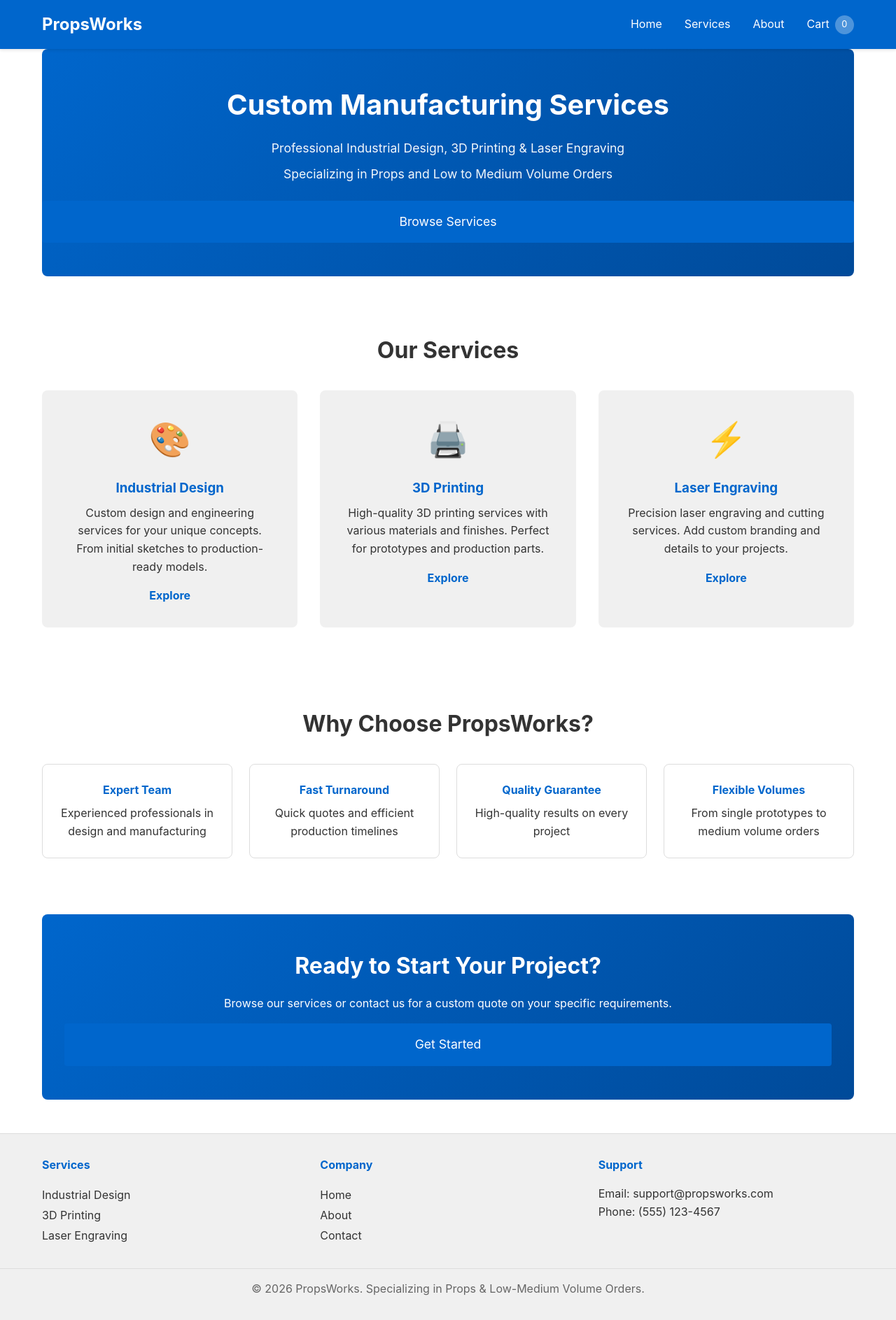
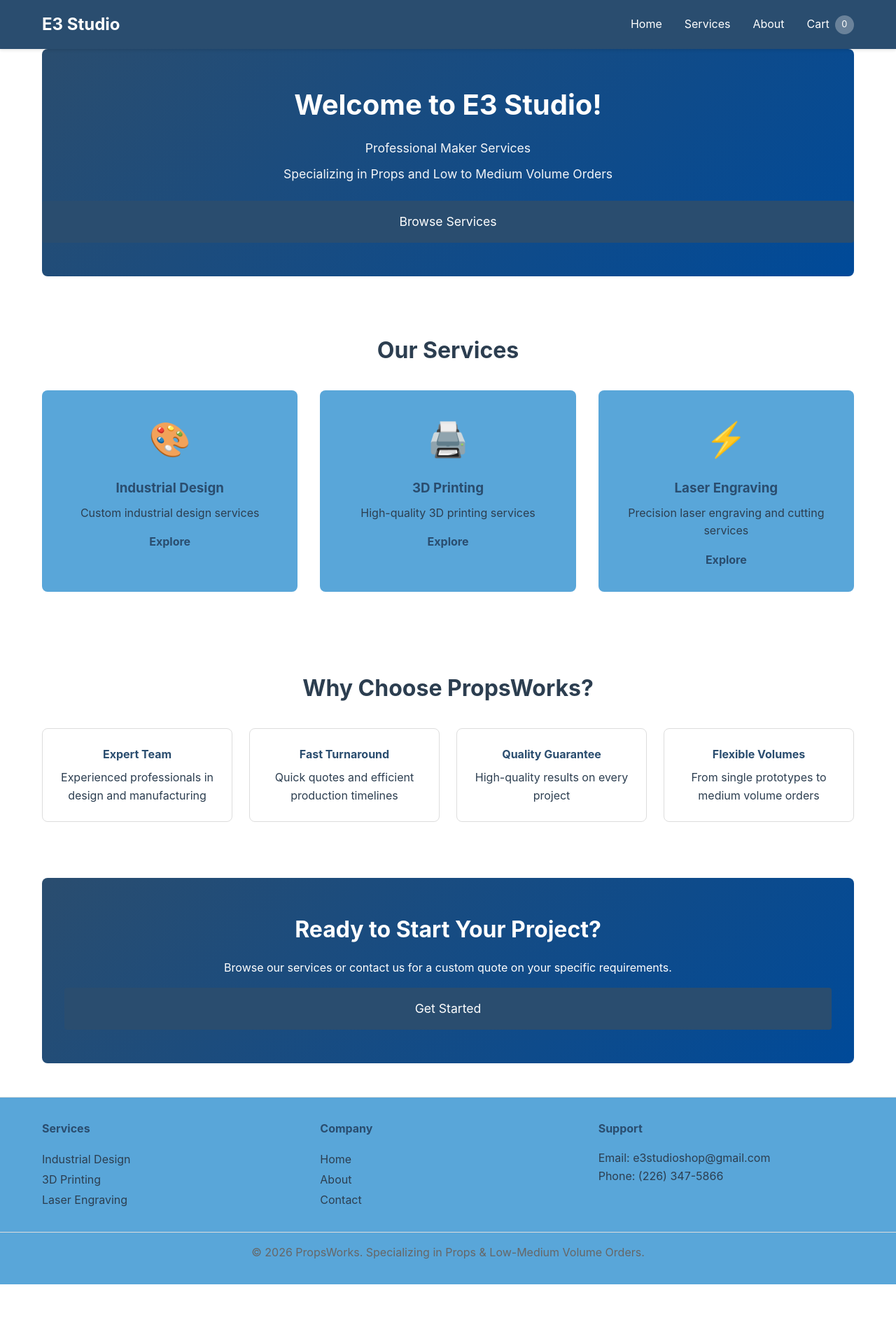
Before and after one commit to eric4oo/e3website, a Flask app: page / in a window 1280 px wide. Shown: the whole page at 70% size. After the commit the page ends 1836 px from the top, so only its background shows below. Run offline with Flask 3, Linux system fonts and the light colour scheme.

Commit message:
Sync admin panel with website - dynamic content management
- Added global context processor to inject content into all templates
- Updated routes to pass content dynamically
- Modified templates to use dynamic site title, hero text, and footer info
- Updated CSS color variables to load from admin panel settings
- Added support for editable: site title, hero section, about page, contact info, colors
- All changes now reflect immediately from admin panel without restart

```diff
--- a/app/__init__.py
+++ b/app/__init__.py
@@ -1,8 +1,18 @@
 import os
 from flask import Flask
 from flask_sqlalchemy import SQLAlchemy
+import json
 
 db = SQLAlchemy()
+
+def load_content():
+    """Load content from JSON file."""
+    root_dir = os.path.dirname(os.path.dirname(os.path.abspath(__file__)))
+    content_file = os.path.join(root_dir, 'instance', 'content.json')
+    if os.path.exists(content_file):
+        with open(content_file, 'r') as f:
+            return json.load(f)
+    return {}
 
 def create_app(config_name='development'):
     """Application factory function."""
@@ -23,6 +33,11 @@ def create_app(config_name='development'):
     # Initialize database
     db.init_app(app)
 
+    # Add context processor to inject content into all templates
+    @app.context_processor
+    def inject_content():
+        return {'content': load_content()}
+
     # Register blueprints
     from app.routes import main_bp
     from app.services import services_bp
--- a/app/routes.py
+++ b/app/routes.py
@@ -1,16 +1,28 @@
 from flask import Blueprint, render_template
+import json
+import os
 
 main_bp = Blueprint('main', __name__)
+
+def load_content():
+    """Load content from JSON file."""
+    content_file = os.path.join(os.path.dirname(__file__), '..', 'instance', 'content.json')
+    if os.path.exists(content_file):
+        with open(content_file, 'r') as f:
+            return json.load(f)
+    return {}
 
 @main_bp.route('/')
 def index():
     """Home page route."""
-    return render_template('index.html', title='Home')
+    content = load_content()
+    return render_template('index.html', title='Home', content=content)
 
 @main_bp.route('/about')
 def about():
     """About page route."""
-    return render_template('about.html', title='About')
+    content = load_content()
+    return render_template('about.html', title='About', content=content)
 
 @main_bp.route('/health')
 def health():
--- a/app/services.py
+++ b/app/services.py
@@ -3,6 +3,8 @@ from app.models import Service, Cart, CartItem, Order, OrderItem, db
 from app.payment import get_square_processor
 import uuid
 from datetime import datetime
+import json
+import os
 
 services_bp = Blueprint('services', __name__, url_prefix='/services')
 
@@ -13,11 +15,20 @@ CATEGORIES = {
     'laser_engraving': 'Laser Engraving'
 }
 
+def load_content():
+    """Load content from JSON file."""
+    content_file = os.path.join(os.path.dirname(__file__), '..', 'instance', 'content.json')
+    if os.path.exists(content_file):
+        with open(content_file, 'r') as f:
+            return json.load(f)
+    return {}
+
 
 @services_bp.route('/')
 def catalog():
     """Display all services/products."""
     category = request.args.get('category')
+    content = load_content()
 
     if category and category in CATEGORIES:
         services = Service.query.filter_by(category=category, is_active=True).all()
@@ -27,14 +38,16 @@ def catalog():
     return render_template('services/catalog.html',
                          services=services,
                          categories=CATEGORIES,
-                         selected_category=category)
+                         selected_category=category,
+                         content=content)
 
 
 @services_bp.route('/<slug>')
 def service_detail(slug):
     """Display service details."""
+    content = load_content()
     service = Service.query.filter_by(slug=slug).first_or_404()
-    return render_template('services/detail.html', service=service)
+    return render_template('services/detail.html', service=service, content=content)
 
 
 @services_bp.route('/add-to-cart', methods=['POST'])
@@ -86,18 +99,20 @@ def add_to_cart():
 @services_bp.route('/cart')
 def view_cart():
     """Display shopping cart."""
+    content = load_content()
     session_id = request.cookies.get('cart_session')
     cart = None
 
     if session_id:
         cart = Cart.query.filter_by(session_id=session_id).first()
 
-    return render_template('services/cart.html', cart=cart)
+    return render_template('services/cart.html', cart=cart, content=content)
 
 
 @services_bp.route('/checkout')
 def checkout():
     """Checkout page."""
+    content = load_content()
     session_id = request.cookies.get('cart_session')
     cart = None
 
@@ -105,7 +120,7 @@ def checkout():
         cart = Cart.query.filter_by(session_id=session_id).first()
 
     if not cart or len(cart.items) == 0:
-        return render_template('services/cart_empty.html')
+        return render_template('services/cart_empty.html', content=content)
 
     # Pass Square configuration to template
     from flask import current_app
@@ -115,6 +130,7 @@ def checkout():
 
     return render_template('services/checkout.html',
                          cart=cart,
+                         content=content,
                          square_app_id=square_app_id,
                          square_location_id=square_location_id,
                          cart_total_cents=cart_total_cents)
--- a/instance/content.json
+++ b/instance/content.json
@@ -1,35 +1,35 @@
 {
-  "site_title": "PropsWorks",
-  "site_tagline": "Custom Props & Low-Volume Manufacturing",
-  "hero_title": "Welcome to PropsWorks",
-  "hero_subtitle": "Professional Props and Manufacturing Services",
-  "about_title": "About PropsWorks",
   "about_content": "We specialize in creating custom props and providing low-volume manufacturing services.",
-  "services": {
-    "industrial_design": {
-      "title": "Industrial Design",
-      "description": "Custom industrial design services",
-      "price": 5000
-    },
-    "3d_printing": {
-      "title": "3D Printing",
-      "description": "High-quality 3D printing services",
-      "price": 1000
-    },
-    "laser_engraving": {
-      "title": "Laser Engraving",
-      "description": "Precision laser engraving services",
-      "price": 500
-    }
-  },
+  "about_title": "About",
   "colors": {
-    "primary": "#2c3e50",
-    "secondary": "#3498db",
+    "primary": "#2a4d6f",
+    "secondary": "#59a6d9",
     "accent": "#e74c3c",
     "background": "#ecf0f1",
     "text": "#2c3e50"
   },
-  "contact_email": "info@propsworks.com",
-  "contact_phone": "(555) 123-4567",
-  "last_updated": "2026-02-05T09:09:39.354966"
+  "contact_email": "e3studioshop@gmail.com",
+  "contact_phone": "(226) 347-5866",
+  "hero_subtitle": "Professional Maker Services",
+  "hero_title": "Welcome to E3 Studio!",
+  "last_updated": "2026-02-05T10:20:04.416728",
+  "services": {
+    "3d_printing": {
+      "description": "High-quality 3D printing services",
+      "price": 1000,
+      "title": "3D Printing"
+    },
+    "industrial_design": {
+      "description": "Custom industrial design services",
+      "price": 5000,
+      "title": "Industrial Design"
+    },
+    "laser_engraving": {
+      "description": "Precision laser engraving and cutting services",
+      "price": 500,
+      "title": "Laser Engraving"
+    }
+  },
+  "site_tagline": "Custom Props & Industrial Design",
+  "site_title": "E3 Studio"
 }
--- a/templates/about.html
+++ b/templates/about.html
@@ -2,11 +2,11 @@
 
 {% block content %}
 <section class="about-section">
-    <h1>About PropsWorks</h1>
+    <h1>{{ content.about_title if content else 'About PropsWorks' }}</h1>
 
     <div class="about-content">
         <h2>Custom Manufacturing for Props & Low-Medium Volume Orders</h2>
-        <p>PropsWorks specializes in providing professional manufacturing services for creative professionals, filmmakers, prop makers, and businesses who need high-quality custom-made items.</p>
+        <p>{{ content.about_content if content else 'PropsWorks specializes in providing professional manufacturing services for creative professionals, filmmakers, prop makers, and businesses who need high-quality custom-made items.' }}</p>
 
         <h3>Our Services</h3>
         <ul>
--- a/templates/base.html
+++ b/templates/base.html
@@ -5,12 +5,22 @@
     <meta name="viewport" content="width=device-width, initial-scale=1.0">
     <title>{% block title %}{{ title }} - Props & Manufacturing{% endblock %}</title>
     <link rel="stylesheet" href="{{ url_for('static', filename='css/style.css') }}">
+    <style>
+        :root {
+            --primary-color: {{ content.colors.primary if content and content.colors else '#0066cc' }};
+            --secondary-color: {{ content.colors.secondary if content and content.colors else '#f0f0f0' }};
+            --accent-color: {{ content.colors.accent if content and content.colors else '#e74c3c' }};
+            --background-color: {{ content.colors.background if content and content.colors else '#fff' }};
+            --text-color: {{ content.colors.text if content and content.colors else '#333' }};
+        }
+    </style>
 </head>
 <body>
     <nav class="navbar">
         <div class="container">
             <div class="logo">
-                <a href="{{ url_for('main.index') }}">PropsWorks</a>
+                <!-- DEBUG: content={{ content }}, site_title={{ content.site_title if content else 'NO CONTENT' }} -->
+                <a href="{{ url_for('main.index') }}">{{ content.site_title if content and content.site_title else 'PropsWorks' }}</a>
             </div>
             <ul class="nav-links">
                 <li><a href="{{ url_for('main.index') }}">Home</a></li>
@@ -48,8 +58,8 @@
             </div>
             <div class="footer-section">
                 <h4>Support</h4>
-                <p>Email: support@propsworks.com</p>
-                <p>Phone: (555) 123-4567</p>
+                <p>Email: {{ content.contact_email if content else 'support@propsworks.com' }}</p>
+                <p>Phone: {{ content.contact_phone if content else '(555) 123-4567' }}</p>
             </div>
         </div>
         <p class="copyright">&copy; 2026 PropsWorks. Specializing in Props & Low-Medium Volume Orders.</p>
--- a/templates/index.html
+++ b/templates/index.html
@@ -2,8 +2,8 @@
 
 {% block content %}
 <div class="hero">
-    <h1>Custom Manufacturing Services</h1>
-    <p>Professional Industrial Design, 3D Printing & Laser Engraving</p>
+    <h1>{{ content.hero_title if content else 'Custom Manufacturing Services' }}</h1>
+    <p>{{ content.hero_subtitle if content else 'Professional Industrial Design, 3D Printing & Laser Engraving' }}</p>
     <p class="hero-subtitle">Specializing in Props and Low to Medium Volume Orders</p>
     <a href="{{ url_for('services.catalog') }}" class="btn btn-primary btn-large">Browse Services</a>
 </div>
@@ -13,20 +13,20 @@
     <div class="showcase-grid">
         <div class="service-showcase">
             <div class="showcase-icon">🎨</div>
-            <h3>Industrial Design</h3>
-            <p>Custom design and engineering services for your unique concepts. From initial sketches to production-ready models.</p>
+            <h3>{{ content.services['industrial_design'].title if content and 'services' in content and 'industrial_design' in content.services else 'Industrial Design' }}</h3>
+            <p>{{ content.services['industrial_design'].description if content and 'services' in content and 'industrial_design' in content.services else 'Custom design and engineering services for your unique concepts. From initial sketches to production-ready models.' }}</p>
             <a href="{{ url_for('services.catalog', category='industrial_design') }}">Explore</a>
         </div>
         <div class="service-showcase">
             <div class="showcase-icon">🖨️</div>
-            <h3>3D Printing</h3>
-            <p>High-quality 3D printing services with various materials and finishes. Perfect for prototypes and production parts.</p>
+            <h3>{{ content.services['3d_printing'].title if content and 'services' in content and '3d_printing' in content.services else '3D Printing' }}</h3>
+            <p>{{ content.services['3d_printing'].description if content and 'services' in content and '3d_printing' in content.services else 'High-quality 3D printing services with various materials and finishes. Perfect for prototypes and production parts.' }}</p>
             <a href="{{ url_for('services.catalog', category='3d_printing') }}">Explore</a>
         </div>
         <div class="service-showcase">
             <div class="showcase-icon">⚡</div>
-            <h3>Laser Engraving</h3>
-            <p>Precision laser engraving and cutting services. Add custom branding and details to your projects.</p>
+            <h3>{{ content.services['laser_engraving'].title if content and 'services' in content and 'laser_engraving' in content.services else 'Laser Engraving' }}</h3>
+            <p>{{ content.services['laser_engraving'].description if content and 'services' in content and 'laser_engraving' in content.services else 'Precision laser engraving and cutting services. Add custom branding and details to your projects.' }}</p>
             <a href="{{ url_for('services.catalog', category='laser_engraving') }}">Explore</a>
         </div>
     </div>
```
